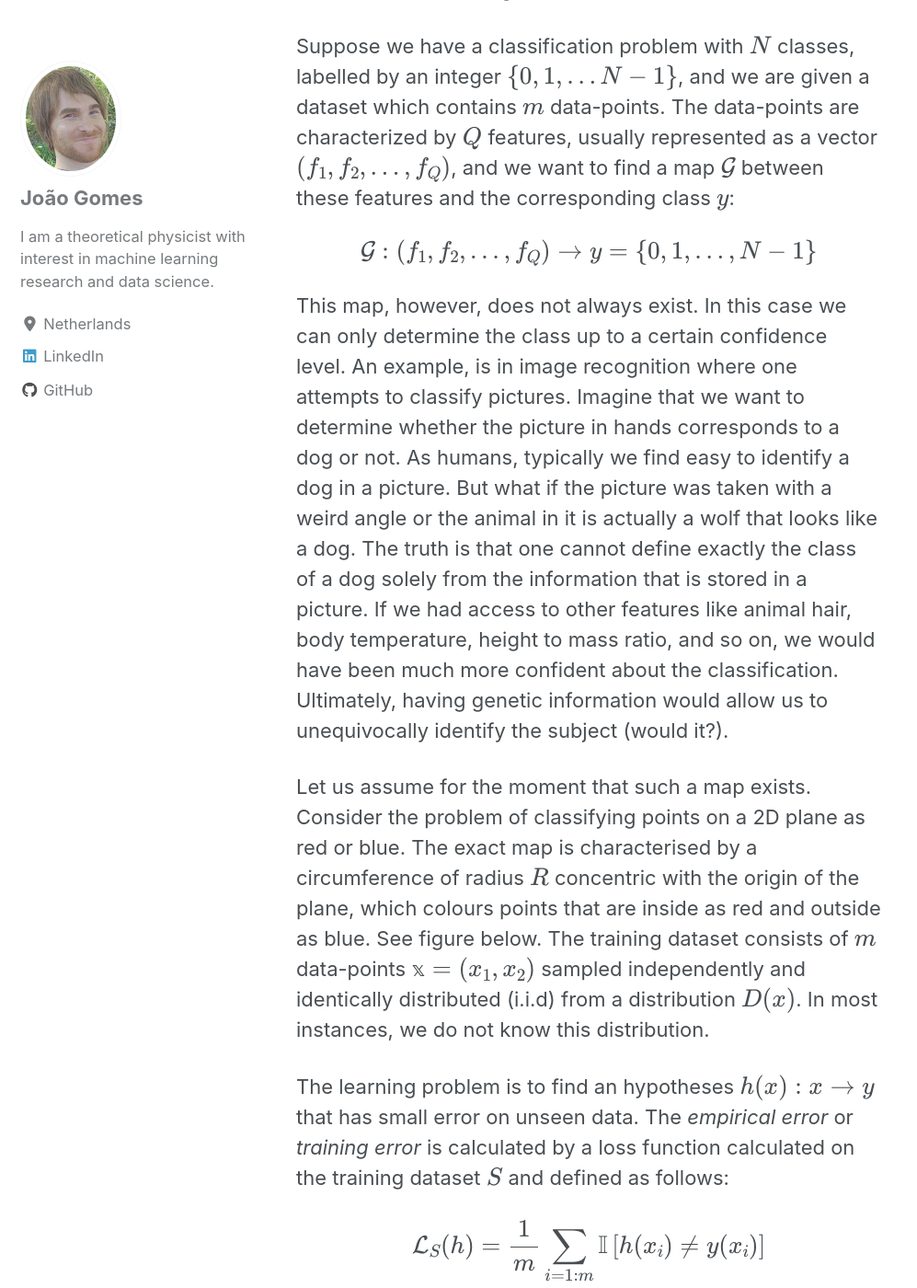
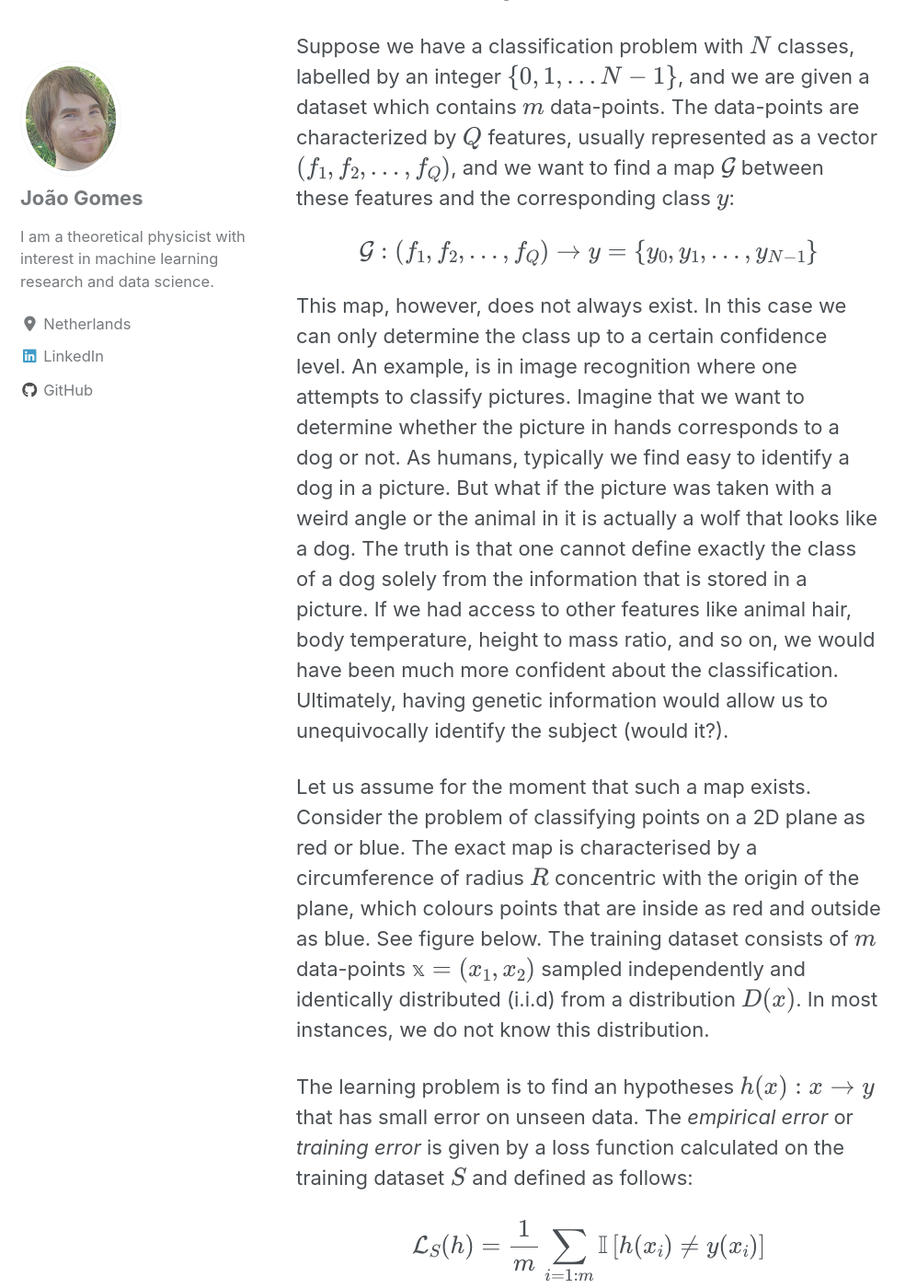
Before and after one commit to joaomvg/ml-pelican-website, a Jekyll site: the page built from _posts/2020-4-14-PAC_learning.md, in a window 1280 px wide and 1400 px high, scrolled down 443 px. Shown: the whole window at 92% size, without its empty margins (0-997 px from the left). Built offline with Jekyll 4.4.1, drawn with Linux system fonts in a browser that asks for light colours; cached includes are drawn as plain includes; nearby versions of some CDN libraries; formulas are drawn with MathJax 3.

Commit message:
edit text

```diff
--- a/_posts/2020-4-14-PAC_learning.md
+++ b/_posts/2020-4-14-PAC_learning.md
@@ -17,13 +17,13 @@ PAC stands for "probably approximately correct". As the name suggests, it relate
 
 Suppose we have a classification problem with $$N$$ classes, labelled by an integer $$\{0,1,\ldots N-1\}$$, and we are given a dataset which contains $$m$$ data-points. The data-points are characterized by $$Q$$ features, usually represented as a vector $$(f_1,f_2,\ldots,f_Q)$$, and we want to find a map $$\mathcal{G}$$ between these features and the corresponding class $$y$$:
 
-$$\mathcal{G}: (f_1,f_2,\ldots,f_Q)\rightarrow y=\{0,1,\ldots, N-1\}$$
+$$\mathcal{G}: (f_1,f_2,\ldots,f_Q)\rightarrow y=\{y_0,y_1,\ldots, y_{N-1}\}$$
 
 This map, however, does not always exist. In this case we can only determine the class up to a certain confidence level. An example, is in image recognition where one attempts to classify pictures. Imagine that we want to determine whether the picture in hands corresponds to a dog or not. As humans, typically we find easy to identify a dog in a picture. But what if the picture was taken with a weird angle or the animal in it is actually a wolf that looks like a dog. The truth is that one cannot define exactly the class of a dog solely from the information that is stored in a picture. If we had access to other features like animal hair, body temperature, height to mass ratio, and so on, we would have been much more confident about the classification. Ultimately, having genetic information would allow us to unequivocally identify the subject (would it?).
 
 Let us assume for the moment that such a map exists. Consider the problem of classifying points on a 2D plane as red or blue. The exact map is characterised by a circumference of radius $$R$$ concentric with the origin of the plane, which colours points that are inside as red and outside as blue. See figure below. The training dataset consists of $$m$$ data-points $$\mathbb{x}=(x_1,x_2)$$ sampled independently and identically distributed (i.i.d) from a distribution $$D(x)$$. In most instances, we do not know this distribution.
 
-The learning problem is to find an hypotheses $$h(x): x\rightarrow y$$ that has small error on unseen data. The *empirical error* or *training error* is calculated by a loss function calculated on the training dataset $$S$$ and defined as follows:
+The learning problem is to find an hypotheses $$h(x): x\rightarrow y$$ that has small error on unseen data. The *empirical error* or *training error* is given by a loss function calculated on the training dataset $$S$$ and defined as follows:
 
 $$\mathcal{L}_S(h)=\frac{1}{m}\sum_{i=1:m}\mathbb{I}\left[h(x_i)\neq y(x_i)\right]$$
 
```
